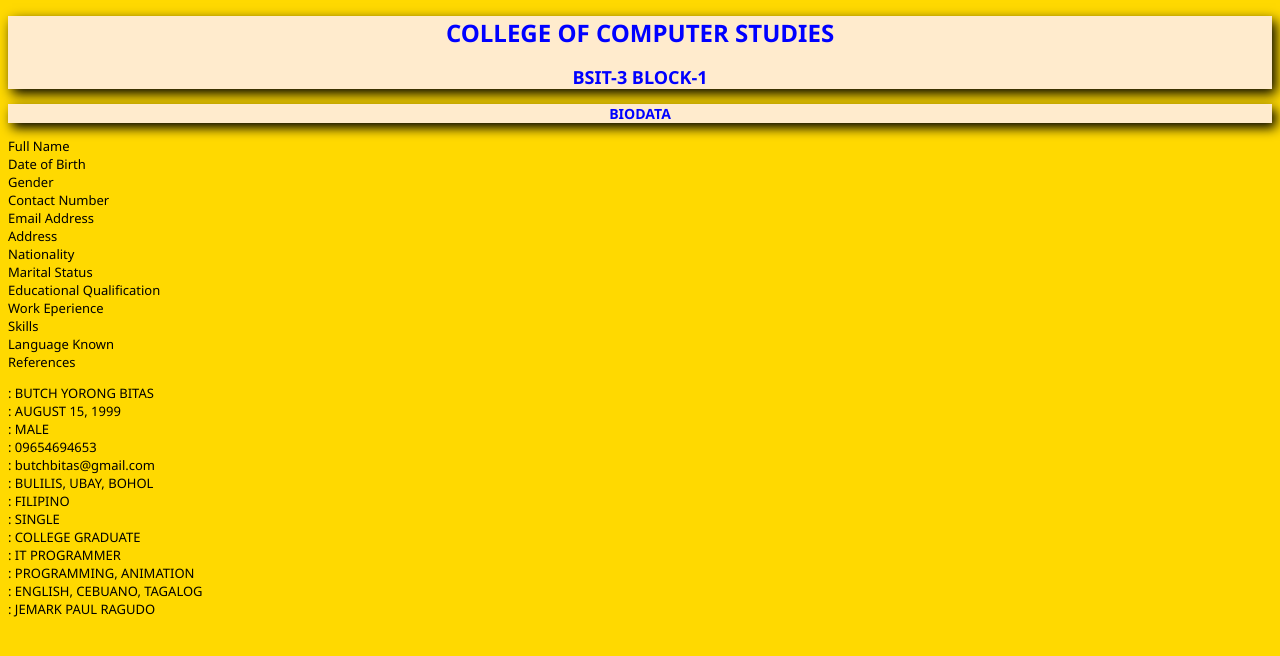
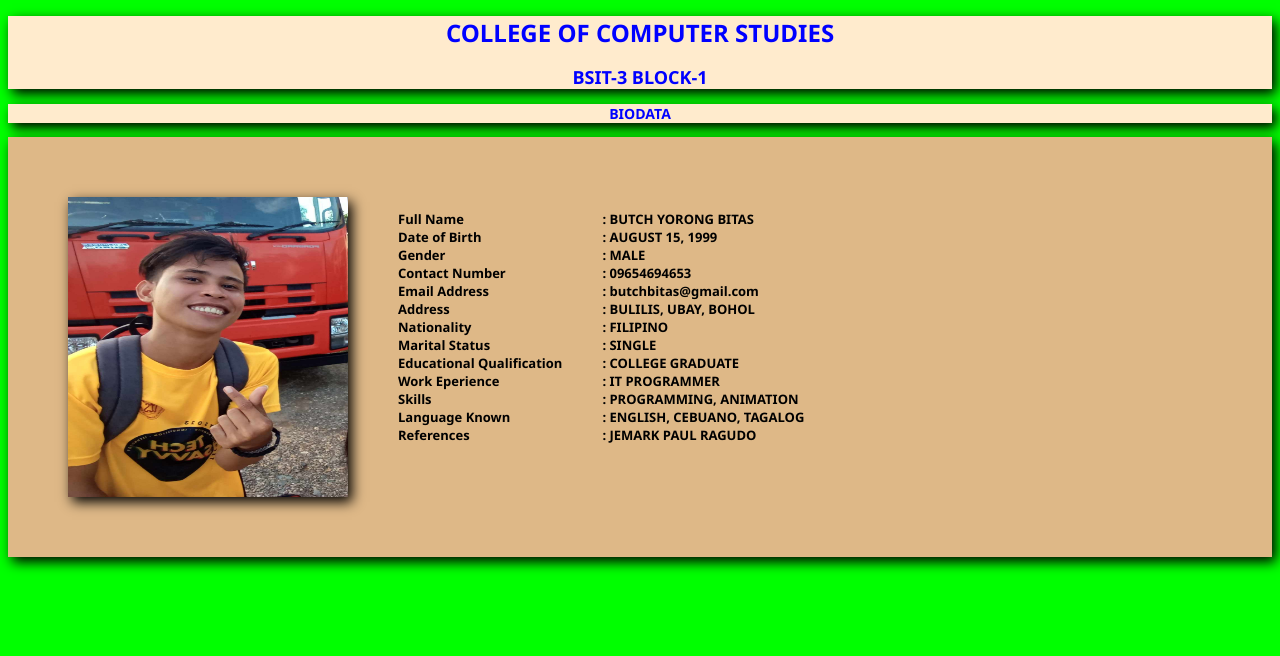
Before and after one commit to Asth15/B1_03_ButchBItas, a plain HTML site: page Index.html in a window 1280 px wide. Drawn offline with Linux system fonts and the light colour scheme.

Commit message:
Add Profile Picture

```diff
--- a/Index.html
+++ b/Index.html
@@ -14,6 +14,9 @@
     </div>
 
     <div class="bio"><h3>BIODATA</h3></div>
+
+    <div class=" data">
+        <img src="meme.jpg" style="width: 280px;height: 300px;">
 
 
     <p class="details">
--- a/style.css
+++ b/style.css
@@ -1,6 +1,6 @@
 body {
     font-family: 'Segoe UI', Tahoma;
-    background-color: rgb(255, 217, 0);
+    background-color: rgb(0, 255, 0);
 }
 
 .title {
```
Also changed, not shown: meme.jpg (added).
